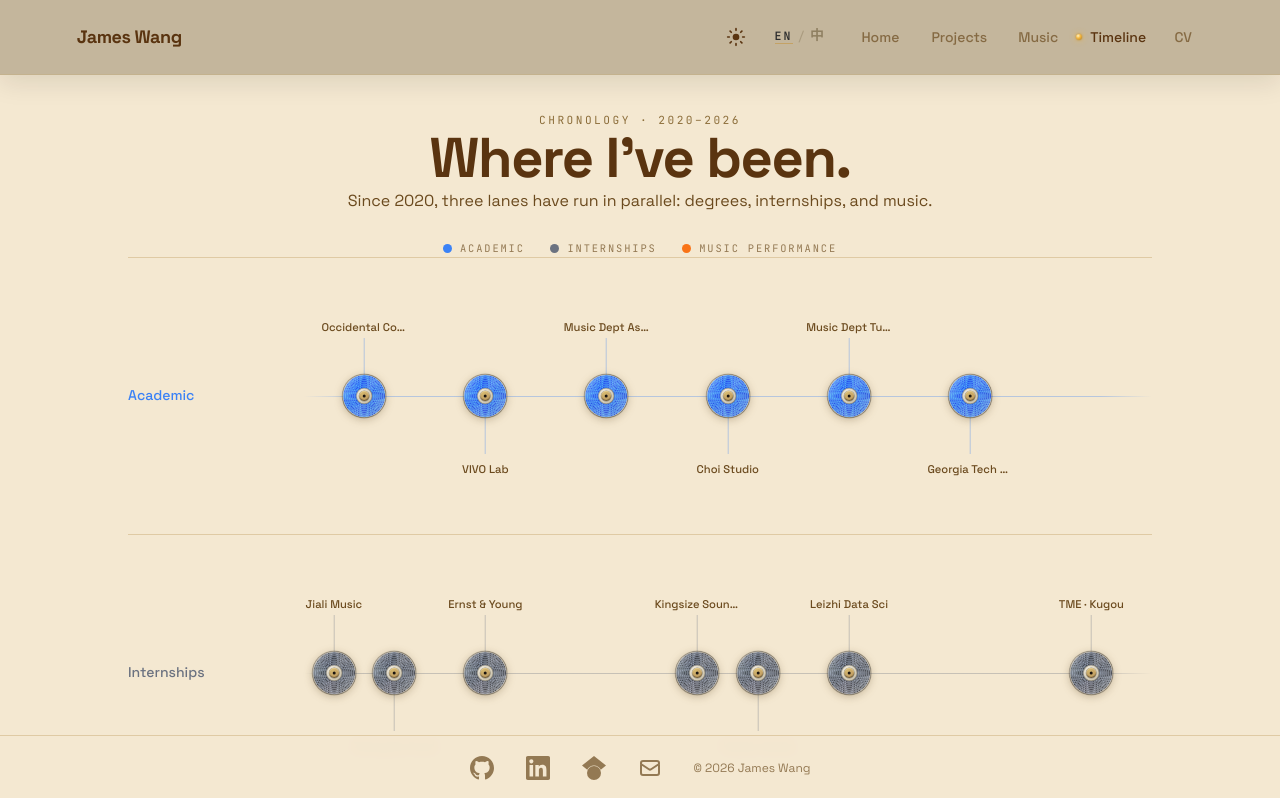
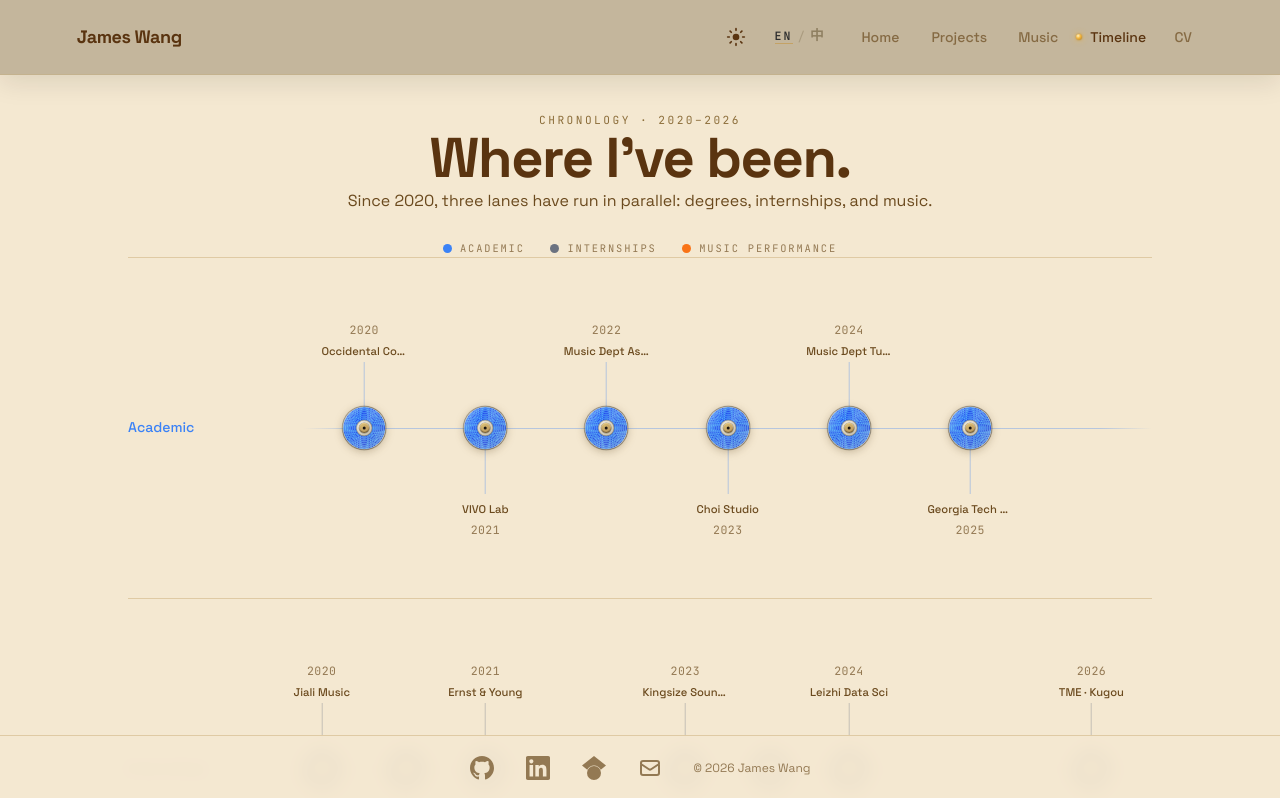
Before and after one commit to Jamesprocode/Personal-Website, a React (Vite) app: page /timeline in a window 1280 px wide. Shown: the top 798 px of the page. Built offline with nearby package versions, Linux system fonts and the light colour scheme.

Commit message:
timeline and chinese name fix

```diff
--- a/src/pages/Landing/HomeExperience.jsx
+++ b/src/pages/Landing/HomeExperience.jsx
@@ -581,6 +581,8 @@ function HomeExperience() {
           <div className="home-intro-copy">
             <Motion.h2
               id="home-intro-title"
+              className={english ? undefined : 'home-intro-title--zh'}
+              lang={english ? 'en' : 'zh-CN'}
               variants={{
                 hidden: { opacity: 0, y: 18 },
                 show: { opacity: 1, y: 0, transition: { duration: 0.75, ease: [0.16, 1, 0.3, 1] } },
--- a/src/pages/Timeline/ParallelTracks.jsx
+++ b/src/pages/Timeline/ParallelTracks.jsx
@@ -1,5 +1,5 @@
 import { motion as Motion, AnimatePresence, useReducedMotion } from 'framer-motion';
-import { useEffect, useMemo, useState } from 'react';
+import { useEffect, useMemo, useRef, useState } from 'react';
 import { useTranslation } from 'react-i18next';
 import timeline from '../../data/timeline';
 import CompanyIcon from '../../components/CompanyIcon';
@@ -35,18 +35,23 @@ const START_YEAR = 2020;
 const END_YEAR = 2026;
 const YEAR_COUNT = END_YEAR - START_YEAR + 1;
 
-const BAND_HEIGHT = 260;
+// Two-line captions need room beyond the far stems on both sides.
+const BAND_HEIGHT = 324;
 const SPINE_Y = BAND_HEIGHT / 2;
-const STEM_NEAR = 58;
-const STEM_FAR = 98;
+const STEM_NEAR = 66;
+const STEM_FAR = 114;
 const LABEL_HEIGHT = 22;
+const YEAR_LABEL_HEIGHT = 16;
+const CAPTION_GAP = 2;
+const CAPTION_HEIGHT = LABEL_HEIGHT + YEAR_LABEL_HEIGHT + CAPTION_GAP;
 const CD_REST = 44;
 const CD_LIT = 60;
-// Minimum horizontal spacing (as a fraction of chart width) between two
-// label centers on the same row before we escalate to the other row or the
-// far tier. 0.135 ≈ 140 px center-to-center on a 1050 px chart, leaving
-// ~40 px breathing room around a clamp(82, 100, 104) label.
-const MIN_LABEL_FRAC = 0.135;
+const YEAR_SLOT_INSET = 0.15;
+const LABEL_GUTTER = 12;
+
+// A year tick marks the start of its interval. Every entry from that year
+// belongs after this tick and before the next, not on either side of it.
+const yearStartPosition = (year) => (year - START_YEAR) / YEAR_COUNT;
 
 // Track key → color lookup, shared by the desktop bands and the mobile stack.
 const TRACK_COLOR = TRACKS.reduce((acc, tr) => {
@@ -58,6 +63,24 @@ function ParallelTracks() {
   const reduceMotion = useReducedMotion();
   const { t } = useTranslation();
   const isMobile = useIsMobile();
+  const plotRef = useRef(null);
+  const [plotMetrics, setPlotMetrics] = useState({ width: 0, labelWidth: 104 });
+
+  useEffect(() => {
+    const plot = plotRef.current;
+    if (!plot || isMobile) return undefined;
+    const observer = new ResizeObserver(() => {
+      const width = plot.getBoundingClientRect().width;
+      const labelWidth = plot.querySelector('.timeline-entry-caption')?.getBoundingClientRect().width || 104;
+      setPlotMetrics((previous) =>
+        previous.width === width && previous.labelWidth === labelWidth
+          ? previous
+          : { width, labelWidth }
+      );
+    });
+    observer.observe(plot);
+    return () => observer.disconnect();
+  }, [isMobile]);
   // `pinned` is the entry whose tooltip is sticky after a click. Hover-only
   // tooltips disappear on mouseleave, but a click pins the card so the user
   // can take their cursor away to read.
@@ -72,8 +95,12 @@ function ParallelTracks() {
     else setHoveredId((curr) => (curr === id ? null : curr));
   };
 
-  const trackData = useMemo(() => {
-    return TRACKS.map((track) => {
+  const { tracks: trackData, discHitSize } = useMemo(() => {
+    const minLabelSpacing = plotMetrics.width
+      ? (plotMetrics.labelWidth + LABEL_GUTTER) / plotMetrics.width
+      : 0.23;
+    let minDiscSpacing = Infinity;
+    const tracks = TRACKS.map((track) => {
       const entries = timeline
         .filter((e) => e.category === track.key)
         .sort((a, b) => a.year - b.year);
@@ -87,58 +114,62 @@ function ParallelTracks() {
       const placed = [];
       Object.keys(byYear).forEach((y) => {
         const group = byYear[y];
-        const yearNum = Number(y);
         group.forEach((entry, idx) => {
-          const within = group.length === 1 ? 0.5 : (idx + 0.5) / group.length;
-          // Treat each displayed year as a real cell rather than using the
-          // final year as an exclusive boundary. This keeps 2026 entries
-          // inside the chart while preserving room for multiple credits in
-          // the same year.
-          const xFrac = (yearNum - START_YEAR + within) / YEAR_COUNT;
+          // Same-year entries read left-to-right in their source order.
+          // This expresses sequence within the year, not an invented month.
+          const within = group.length === 1
+            ? 0.5
+            : YEAR_SLOT_INSET + (idx / (group.length - 1)) * (1 - 2 * YEAR_SLOT_INSET);
+          const xFrac = yearStartPosition(Number(y)) + within / YEAR_COUNT;
           const above = idx % 2 === 0;
           placed.push({ ...entry, xFrac, above });
         });
       });
 
-      // Assign a vertical row to each item so labels never crowd each other.
-      // Four rows total: { above-near, below-near, above-far, below-far }.
-      // Walk items left-to-right; for each, prefer its original above/below
-      // at the near tier; if that row's last label is too close, try the
-      // opposite side at near tier; finally escalate to the far tier on the
-      // preferred side.
+      // Resolve collisions using the rendered caption width, not a fixed
+      // fraction. Alternate crowded captions above/below before using the
+      // outer tiers, without changing their horizontal sequence.
       const sorted = placed.slice().sort((a, b) => a.xFrac - b.xFrac);
-      const lastByRow = {
-        'above-near': -Infinity,
-        'below-near': -Infinity,
-        'above-far': -Infinity,
-        'below-far': -Infinity,
+      sorted.forEach((item, idx) => {
+        if (idx > 0) {
+          minDiscSpacing = Math.min(minDiscSpacing, item.xFrac - sorted[idx - 1].xFrac);
+        }
+      });
+      const positionsByRow = {
+        'above-near': [],
+        'below-near': [],
+        'above-far': [],
+        'below-far': [],
       };
-      sorted.forEach((item) => {
-        // Per-entry override: if the data file specifies `forceRow`, honour
-        // it verbatim — designer override beats spacing math. Still update
-        // lastByRow so later entries see this slot as occupied.
-        if (item.forceRow) {
-          item.row = item.forceRow;
-          lastByRow[item.forceRow] = item.xFrac;
-          return;
-        }
-        const preferredNear = item.above ? 'above-near' : 'below-near';
-        const otherNear = item.above ? 'below-near' : 'above-near';
-        // When both near rows are full, escalate to BELOW-FAR first —
-        // labels sink toward the year axis rather than fly above the spine.
-        // above-far is the last resort.
-        let chosen;
-        if (item.xFrac - lastByRow[preferredNear] >= MIN_LABEL_FRAC) chosen = preferredNear;
-        else if (item.xFrac - lastByRow[otherNear] >= MIN_LABEL_FRAC) chosen = otherNear;
-        else if (item.xFrac - lastByRow['below-far'] >= MIN_LABEL_FRAC) chosen = 'below-far';
-        else chosen = 'above-far';
+      // Reserve authored row preferences before fitting automatic captions,
+      // so a later fixed-side entry isn't crowded out by earlier labels.
+      const rowOrder = [
+        ...sorted.filter((item) => item.forceRow),
+        ...sorted.filter((item) => !item.forceRow),
+      ];
+      rowOrder.forEach((item) => {
+        const side = item.forceRow?.split('-')[0] || (item.above ? 'above' : 'below');
+        const otherSide = side === 'above' ? 'below' : 'above';
+        const candidates = item.forceRow
+          ? [item.forceRow, `${side}-${item.forceRow.endsWith('far') ? 'near' : 'far'}`]
+          : [`${side}-near`, `${otherSide}-near`, `${side}-far`, `${otherSide}-far`];
+        const chosen = candidates.find((row) => positionsByRow[row].every(
+          (xFrac) => Math.abs(item.xFrac - xFrac) >= minLabelSpacing
+        ))
+          || candidates[candidates.length - 1];
         item.row = chosen;
-        lastByRow[chosen] = item.xFrac;
+        positionsByRow[chosen].push(item.xFrac);
       });
 
       return { ...track, items: placed };
     });
-  }, []);
+    // Keep all desktop discs the same size, with distinct hit areas even
+    // just above the mobile breakpoint. Mobile retains its full-size discs.
+    const discHitSize = plotMetrics.width
+      ? Math.min(CD_LIT, minDiscSpacing * plotMetrics.width - 4)
+      : CD_LIT;
+    return { tracks, discHitSize };
+  }, [plotMetrics]);
 
   // Mobile layout data: the parallel tracks rotate 90° into one vertical
   // spine. All entries merged, sorted by year, each carrying its track color.
@@ -246,7 +277,7 @@ function ParallelTracks() {
                 {t(track.labelKey)}
               </p>
 
-              <div className="relative" style={{ height: BAND_HEIGHT }}>
+              <div ref={trackIdx === 0 ? plotRef : undefined} className="relative" style={{ height: BAND_HEIGHT }}>
                 {/* Spine */}
                 <div
                   className="absolute left-0 right-0"
@@ -266,6 +297,7 @@ function ParallelTracks() {
                     <Entry
                       key={item.id}
                       item={item}
+                      hitSize={discHitSize}
                       color={track.color}
                       isPinned={isPinned}
                       isHovered={isHovered}
@@ -290,6 +322,7 @@ function ParallelTracks() {
                   return (
                     <EntryTooltip
                       item={active}
+                      hitSize={discHitSize}
                       color={track.color}
                       isPinned={!!pinned && pinned.id === active.id}
                       t={t}
@@ -300,32 +333,44 @@ function ParallelTracks() {
             </Motion.div>
           ))}
 
-          {/* Year axis */}
+          {/* Shared year axis stays below the complete set of tracks. */}
           <div
-            className="grid mt-[clamp(0.75rem,1.5vh,1.25rem)]"
+            className="timeline-year-axis grid mt-[clamp(0.75rem,1.5vh,1.25rem)]"
             style={{
               gridTemplateColumns: 'minmax(110px, 14ch) 1fr',
-              gap: 'clamp(0.75rem, 2vw, 2rem)',
+              gap: 'clamp(1rem, 2.5vw, 2.5rem)',
             }}
             aria-hidden
           >
             <div />
-            <div className="relative" style={{ height: '1.5em' }}>
+            <div className="relative" style={{ height: '2em' }}>
               {Array.from({ length: YEAR_COUNT }).map((_, i) => {
                 const year = START_YEAR + i;
-                const xFrac = (i + 0.5) / YEAR_COUNT;
+                const xFrac = yearStartPosition(year);
                 return (
                   <span
                     key={year}
-                    className="absolute top-0 font-mono"
+                    className="timeline-year-axis__label absolute top-0 font-mono"
                     style={{
                       left: `${xFrac * 100}%`,
                       transform: 'translateX(-50%)',
+                      paddingTop: 10,
                       fontSize: 'clamp(0.7rem, 0.85vw, 0.8rem)',
+                      lineHeight: 1.2,
                       letterSpacing: '0.05em',
                       color: 'var(--text-muted)',
                     }}
                   >
+                    <span
+                      style={{
+                        position: 'absolute',
+                        top: 0,
+                        left: '50%',
+                        width: 1,
+                        height: 6,
+                        background: 'var(--border-strong)',
+                      }}
+                    />
                     {year}
                   </span>
                 );
@@ -531,6 +576,7 @@ function VerticalStack({ items, t, reduceMotion }) {
 
 function Entry({
   item,
+  hitSize,
   color,
   isPinned,
   isHovered,
@@ -545,7 +591,7 @@ function Entry({
   const stem = row.endsWith('-far') ? STEM_FAR : STEM_NEAR;
   const lit = isPinned || isHovered;
   const spinning = lit && !reduceMotion;
-  const cdSize = lit ? CD_LIT : CD_REST;
+  const cdSize = lit ? hitSize : Math.min(CD_REST, hitSize - 4);
   // Entry strings are translated against `timeline.entry.<id>.<field>` keys
   // in zh.json. English mode has no entry keys — `defaultValue` falls back
   // to the raw data string from `src/data/timeline.js`, which stays the
@@ -595,10 +641,10 @@ function Entry({
         className="focus:outline-none focus-visible:ring-2 focus-visible:ring-amber-700/60 focus-visible:ring-offset-2 focus-visible:ring-offset-[var(--ring-offset)] rounded-sm"
         style={{
           position: 'absolute',
-          top: SPINE_Y - CD_LIT / 2,
+          top: SPINE_Y - hitSize / 2,
           left: '50%',
-          width: CD_LIT,
-          height: CD_LIT,
+          width: hitSize,
+          height: hitSize,
           transform: 'translateX(-50%)',
           cursor: 'pointer',
           background: 'transparent',
@@ -608,29 +654,57 @@ function Entry({
         }}
       />
 
-      {/* Title — single line */}
+      {/* Year follows the title's side, including forced and far-tier rows.
+          Keep the title next to its stem and the year on the outer edge. */}
       <span
+        className="timeline-entry-caption"
         style={{
           position: 'absolute',
           left: '50%',
           transform: 'translateX(-50%)',
-          top: above ? SPINE_Y - stem - LABEL_HEIGHT : SPINE_Y + stem + 4,
+          top: above ? SPINE_Y - stem - CAPTION_HEIGHT : SPINE_Y + stem + 4,
           width: '100%',
-          height: LABEL_HEIGHT,
+          height: CAPTION_HEIGHT,
+          display: 'flex',
+          flexDirection: above ? 'column' : 'column-reverse',
+          gap: CAPTION_GAP,
           color: lit ? 'var(--text-strong)' : 'var(--text)',
           fontSize: 'clamp(0.7rem, 0.8vw, 0.78rem)',
           lineHeight: `${LABEL_HEIGHT}px`,
           fontWeight: lit ? 600 : 500,
           textAlign: 'center',
           whiteSpace: 'nowrap',
-          overflow: 'hidden',
-          textOverflow: 'ellipsis',
           padding: '0 2px',
           pointerEvents: 'none',
           transition: reduceMotion ? 'none' : 'color 150ms ease',
         }}
       >
-        {displayTitleTr}
+        <time
+          className="timeline-entry-year font-mono"
+          dateTime={String(item.year)}
+          style={{
+            height: YEAR_LABEL_HEIGHT,
+            flexShrink: 0,
+            fontSize: '0.72rem',
+            lineHeight: `${YEAR_LABEL_HEIGHT}px`,
+            fontWeight: 400,
+            letterSpacing: '0.04em',
+            color: lit ? 'var(--text-strong)' : 'var(--text-muted)',
+          }}
+        >
+          {item.year}
+        </time>
+        <span
+          className="timeline-entry-title"
+          style={{
+            height: LABEL_HEIGHT,
+            flexShrink: 0,
+            overflow: 'hidden',
+            textOverflow: 'ellipsis',
+          }}
+        >
+          {displayTitleTr}
+        </span>
       </span>
 
       {/* Stem */}
@@ -649,7 +723,7 @@ function Entry({
         }}
       />
 
-      {/* CD disc on the spine */}
+      {/* Every disc sits on the spine, in chronological reading order. */}
       <CdDisc
         size={cdSize}
         color={color}
@@ -665,13 +739,13 @@ function Entry({
 // band, anchored to the active entry's xFrac. Default placement keeps the
 // card inside the chart: left-half entries open right, right-half entries
 // open left. Per-entry `tooltipSide` overrides the default where needed.
-function EntryTooltip({ item, color, isPinned, t }) {
+function EntryTooltip({ item, hitSize, color, isPinned, t }) {
   const placeOnLeft = item.tooltipSide
     ? item.tooltipSide === 'left'
     : item.xFrac > 0.5;
   const sideStyle = placeOnLeft
-    ? { right: `calc(${(1 - item.xFrac) * 100}% + 30px)` }
-    : { left: `calc(${item.xFrac * 100}% + 30px)` };
+    ? { right: `calc(${(1 - item.xFrac) * 100}% + ${hitSize / 2}px)` }
+    : { left: `calc(${item.xFrac * 100}% + ${hitSize / 2}px)` };
   const titleTr = t(`timeline.entry.${item.id}.title`, { defaultValue: item.title });
   const detailsTr = t(`timeline.entry.${item.id}.details`, {
     defaultValue: item.details || item.description,
```
Also changed, not shown: src/pages/Landing/HomeExperience.css (+30 -0 lines), src/i18n/zh.json.
